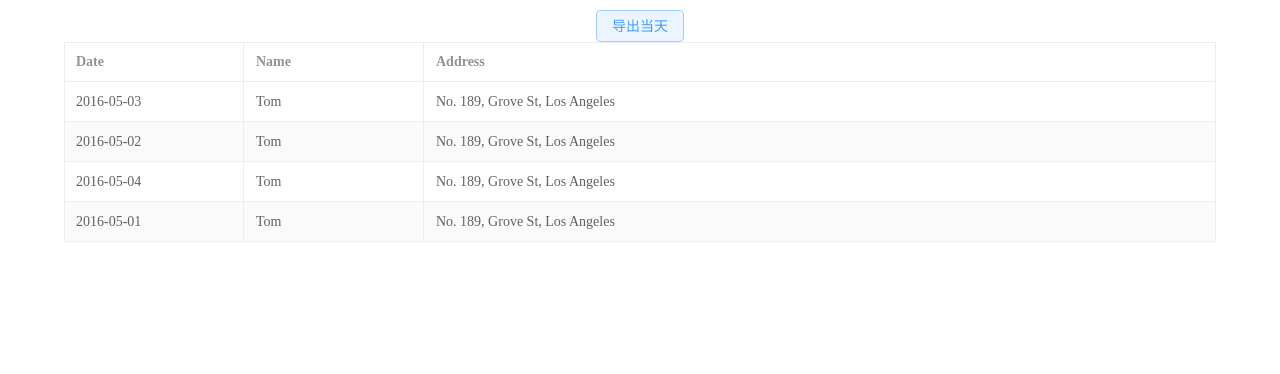
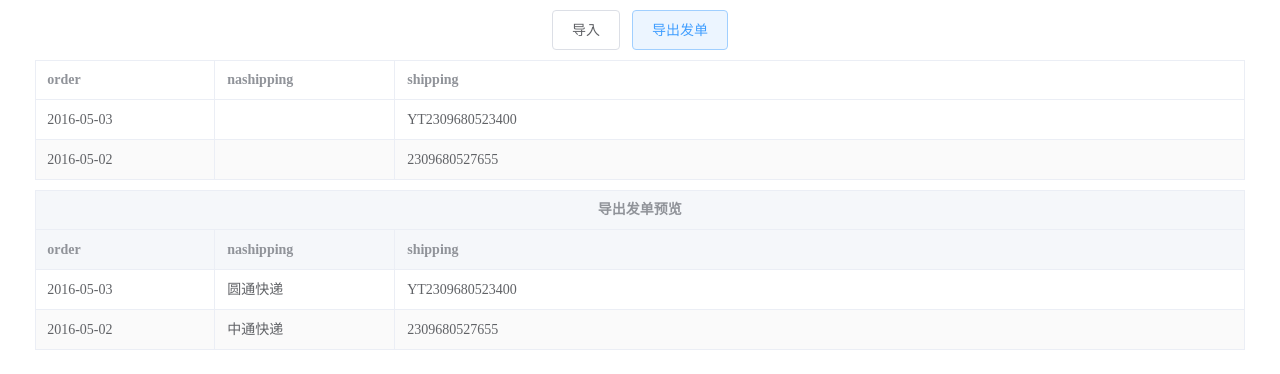
Before and after one commit to Joerias/pdd-input-order, a Vue app: page / in a window 1280 px wide. Shown: the top 374 px of the page. Built offline with nearby package versions, Linux system fonts and the light colour scheme.

Commit message:
导出发单功能完成

```diff
--- a/package.json
+++ b/package.json
@@ -21,6 +21,7 @@
     "less-loader": "^11.1.0",
     "typescript": "^4.9.3",
     "vite": "^4.2.0",
+    "vite-plugin-vue-setup-extend": "^0.4.0",
     "vue-tsc": "^1.2.0"
   }
 }
--- a/src/App.vue
+++ b/src/App.vue
@@ -1,43 +1,38 @@
-<script setup lang="ts">
+<script setup lang="ts" name="app">
 import { ref } from "vue";
+import Import from "@comp/import/index.vue";
 import Output from "@comp/output/index.vue";
 import Table from "@comp/table/index.vue";
-import { ITableItem } from "@type/index";
+import { IImportTableItem } from "@type/index";
+import config from "@/config";
 
-type x = {
-	a: number;
-	b: string;
-};
-const v = <x>{};
-console.log(v.a ?? "yes");
-const tableData = ref<ITableItem[]>([
+const tableData = ref<IImportTableItem[]>([
 	{
-		date: "2016-05-03",
-		name: "Tom",
-		address: "No. 189, Grove St, Los Angeles",
+		order_sn: "2016-05-03",
+		shipping_sn: "YT2309680523400",
 	},
 	{
-		date: "2016-05-02",
-		name: "Tom",
-		address: "No. 189, Grove St, Los Angeles",
-	},
-	{
-		date: "2016-05-04",
-		name: "Tom",
-		address: "No. 189, Grove St, Los Angeles",
-	},
-	{
-		date: "2016-05-01",
-		name: "Tom",
-		address: "No. 189, Grove St, Los Angeles",
+		order_sn: "2016-05-02",
+		shipping_sn: "2309680527655",
 	},
 ]);
+
+const outputData = ref<IImportTableItem[]>([]);
+const showOutputData = (val: IImportTableItem[]) => {
+	outputData.value = val;
+};
 </script>
 
 <template>
-	<Output :data="tableData" />
-	<div class="w90per mauto">
-		<Table :data="tableData" />
+	<div class="container">
+		<div class="tac">
+			<Import />
+			<Output :data="tableData" @showOutputData="showOutputData" />
+		</div>
+		<div class="w96per mauto">
+			<Table :data="tableData" />
+			<Table v-if="outputData.length > 0" :data="outputData" :label="`${config.导出发单}预览`" />
+		</div>
 	</div>
 </template>
 
--- a/src/assets/less/initialize.less
+++ b/src/assets/less/initialize.less
@@ -113,14 +113,12 @@ em {
 	width: 300px !important;
 }
 
-.w90per {
-	width: 90% !important;
-	overflow: auto;
+.w96per {
+	.percentsWidth(96%);
 }
 
 .w100per {
-	width: 100% !important;
-	overflow: auto;
+	.percentsWidth(100%);
 }
 
 .mauto {
@@ -194,3 +192,7 @@ em {
 .p20 {
 	padding: 20px !important;
 }
+
+.container {
+	padding: 10px;
+}
--- a/src/assets/less/variable.less
+++ b/src/assets/less/variable.less
@@ -29,40 +29,13 @@
 // 圆角值
 @radius: 8px;
 
-@primary-border-color: #e4e7ed;
-
-// 书记员、原告 对应颜色
-@pri-title-color: #2065fc;
-@pri-color: #409eff;
-@pri-bg-color: #ecf5ff;
-@pri-border-color: #dde7ff;
-
-// 审判长 对应颜色
-@war-title-color: #f6ab3d;
-@war-color: #e6a23c;
-@war-bg-color: #fcf6ec;
-@war-border-color: #faecd8;
-
-// 被告 对应颜色
-@suc-color: #67c23a;
-@suc-bg-color: #f0f9eb;
-@suc-border-color: #d1edc4;
-
-// 第三人 对应颜色
-@err-color: #f56c6c;
-@err-bg-color: #fef0f0;
-@err-border-color: #fcd3d3;
-
-:export {
-	priTitleColor: @pri-title-color;
-	warTitleColor: @war-title-color;
-	sucColor: @suc-color;
+.percentsWidth(@width) {
+	width: @width !important;
+	overflow: auto;
 }
 
-.disFlex(@display: flex, @direction: row, @alItems: center, @juContent: space-between, @wrap: nowrap) {
-	display: @display;
-	flex-direction: @direction;
-	align-items: @alItems;
-	justify-content: @juContent;
-	flex-wrap: @wrap;
-}
+// .margin(@position,@width) {
+// 	if(@position = 'top') {
+// 		margin-top: @width !important;
+// 	}
+// }
--- /dev/null
+++ b/src/components/import/index.vue
@@ -0,0 +1,39 @@
+<script setup lang="ts">
+import { writeFile } from "fs";
+import Excel from "@util/xlsx";
+import { ITableItem } from "@type/index";
+
+type Props = {
+	data?: ITableItem[];
+};
+const props = withDefaults(defineProps<Props>(), {
+	data: () => [],
+});
+const excel = new Excel(props.data);
+
+const handleDayOutput = () => {
+	excel.export("上传");
+};
+</script>
+
+<template>
+	<el-button size="large" plain @click="handleDayOutput"> 导入 </el-button>
+</template>
+
+<style lang="less" scoped>
+.btn {
+	display: inline-block;
+	padding: 6px 20px;
+	color: #409eff;
+	background: #ecf5ff;
+	border: 1px solid #a0cfff;
+	border-radius: 4px;
+	margin-bottom: 10px;
+	font-size: 14px;
+	cursor: pointer;
+	transition: 0.2s ease-in-out;
+	&:hover {
+		opacity: 0.8;
+	}
+}
+</style>
--- a/src/components/output/index.vue
+++ b/src/components/output/index.vue
@@ -1,42 +1,36 @@
-<script setup lang="ts">
-import { writeFile } from "fs";
+<script setup lang="ts" name="output">
+import { ref, watch } from "vue";
 import Excel from "@util/xlsx";
-import { ITableItem } from "@type/index";
+import { OutputStandard } from "@util/common";
+import { IImportTableItem } from "@type/index";
+import config from "@/config";
 
 type Props = {
-	data?: ITableItem[];
+	data?: IImportTableItem[];
 };
 const props = withDefaults(defineProps<Props>(), {
 	data: () => [],
 });
-const excel = new Excel(props.data);
+const emit = defineEmits(["showOutputData"]);
+
+const outputData = ref<IImportTableItem[]>(new OutputStandard(props.data).processing());
+const excel = new Excel(outputData.value);
+
+watch(
+	outputData,
+	(val) => {
+		emit("showOutputData", val);
+	},
+	{ deep: true, immediate: true }
+);
 
 const handleDayOutput = () => {
-	excel.export("统计");
+	excel.export(config.导出发单);
 };
 </script>
 
 <template>
-	<div class="tac mt10">
-		<el-button type="primary" plain @click="handleDayOutput">导出当天</el-button>
-		<!-- <a class="btn" @click="handleDayOutput">导出当天</a> -->
-	</div>
+	<el-button type="primary" size="large" plain @click="handleDayOutput"> {{ config.导出发单 }} </el-button>
 </template>
 
-<style lang="less" scoped>
-.btn {
-	display: inline-block;
-	padding: 6px 20px;
-	color: #409eff;
-	background: #ecf5ff;
-	border: 1px solid #a0cfff;
-	border-radius: 4px;
-	margin-bottom: 10px;
-	font-size: 14px;
-	cursor: pointer;
-	transition: 0.2s ease-in-out;
-	&:hover {
-		opacity: 0.8;
-	}
-}
-</style>
+<style lang="less" scoped></style>
--- a/src/components/table/index.vue
+++ b/src/components/table/index.vue
@@ -1,8 +1,9 @@
-<script setup lang="ts">
-import { ITableItem } from "@type/index";
+<script setup lang="ts" name="table">
+import { IImportTableItem } from "@type/index";
 
 type Props = {
-	data?: ITableItem[];
+	data?: IImportTableItem[];
+	label?: string;
 };
 
 const props = withDefaults(defineProps<Props>(), {
@@ -11,10 +12,19 @@ const props = withDefaults(defineProps<Props>(), {
 </script>
 
 <template>
-	<el-table :data="props.data" border stripe>
-		<el-table-column prop="date" label="Date" width="180" />
-		<el-table-column prop="name" label="Name" width="180" />
-		<el-table-column prop="address" label="Address" />
+	<el-table class="mt10" :data="props.data" border stripe>
+		<template v-if="props.label">
+			<el-table-column align="center" :label="props.label">
+				<el-table-column prop="order_sn" label="order" width="180" />
+				<el-table-column prop="nashipping_name" label="nashipping" width="180" />
+				<el-table-column prop="shipping_sn" label="shipping" />
+			</el-table-column>
+		</template>
+		<template v-else>
+			<el-table-column prop="order_sn" label="order" width="180" />
+			<el-table-column prop="nashipping_name" label="nashipping" width="180" />
+			<el-table-column prop="shipping_sn" label="shipping" />
+		</template>
 	</el-table>
 </template>
 
--- /dev/null
+++ b/src/config.ts
@@ -0,0 +1,3 @@
+export default {
+	导出发单: "导出发单",
+};
--- /dev/null
+++ b/src/utils/common.ts
@@ -0,0 +1,35 @@
+export class FormatDate {
+	value: Date;
+	constructor(value: Date) {
+		this.value = value;
+	}
+	output(type?: string) {
+		const year = this.value.getFullYear();
+		const month = this.value.getMonth() + 1;
+		const day = this.value.getDate();
+		const rst = type === "/" ? `${year}/${month}/${day}` : `${year}年${month}月${day}日`;
+		return rst;
+	}
+}
+
+import { IImportTableItem } from "@type/index";
+export class OutputStandard {
+	#list: IImportTableItem[];
+
+	constructor(list: IImportTableItem[]) {
+		this.#list = list;
+	}
+
+	processing() {
+		const keyArr = Object.keys(this.#list[0]);
+		if (!keyArr.includes("nashipping_name")) {
+			const list = this.#list.map((v) => ({
+				order_sn: v.order_sn,
+				nashipping_name: v.shipping_sn.includes("YT") ? "圆通快递" : "中通快递",
+				shipping_sn: v.shipping_sn,
+			}));
+			this.#list = list;
+		}
+		return this.#list;
+	}
+}
--- a/src/utils/formatDate.ts
+++ /dev/null
@@ -1,13 +0,0 @@
-export default class FormatDate {
-	value: Date;
-	constructor(value: Date) {
-		this.value = value;
-	}
-	output(type?: string) {
-		const year = this.value.getFullYear();
-		const month = this.value.getMonth() + 1;
-		const day = this.value.getDate();
-		const rst = type === "/" ? `${year}/${month}/${day}` : `${year}年${month}月${day}日`;
-		return rst;
-	}
-}
```
Also changed, not shown: src/types/index.ts (+4 -4 lines), src/utils/xlsx.ts (+4 -4 lines), 1 other file (tests, documents, lock files or other folders).
